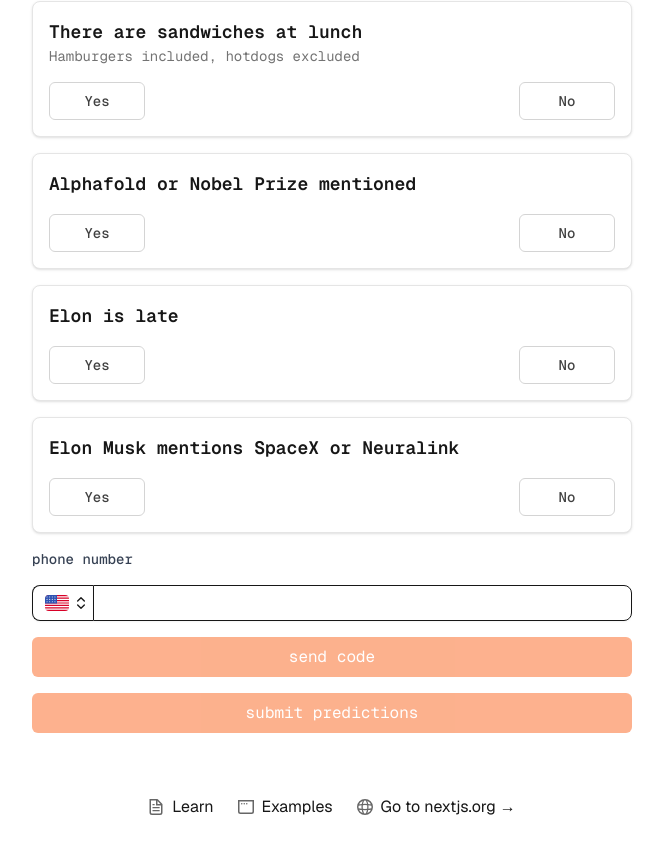
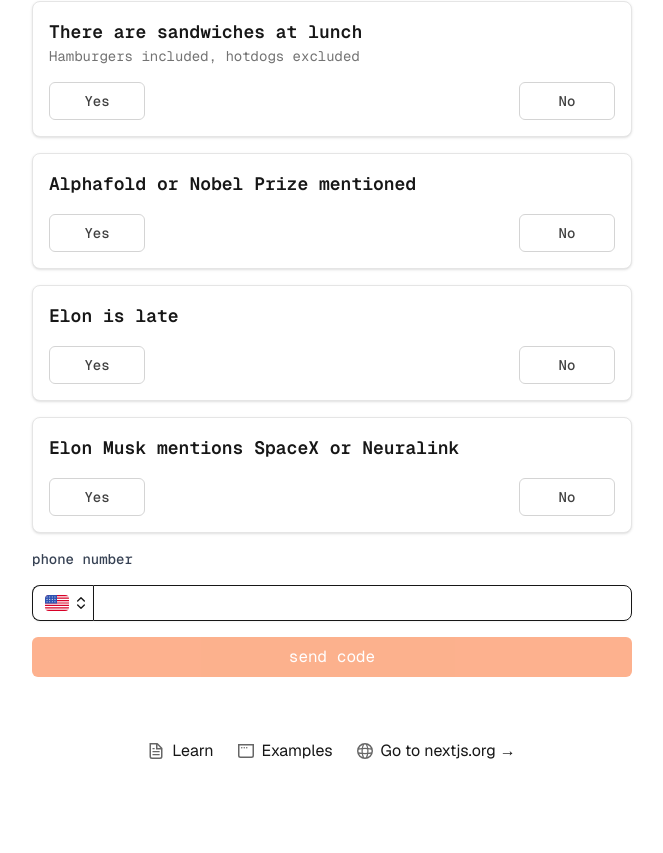
Before and after one commit to Jish2/sus-parlays, a Next.js app: page / in a window 1280 px wide. Shown: the part 903-1756 px from the top of the page, without its empty margins (308-971 px from the left). Built offline with nearby package versions, Linux system fonts and the light colour scheme.

Commit message:
hide submit form button if not logged in

```diff
--- a/src/app/page.tsx
+++ b/src/app/page.tsx
@@ -168,9 +168,10 @@
                 </div>
               )}
 
+              {isVerified && (
               <button
                 type="submit"
-                disabled={!isVerified || isSubmitting}
+                  disabled={isSubmitting}
                 className="w-full py-2 px-4 bg-[#fb651e] text-white rounded-md hover:bg-[#fb651e]/90 disabled:opacity-50"
               >
                 {isSubmitting ? (
@@ -200,6 +201,7 @@
                   "submit predictions"
                 )}
               </button>
+              )}
             </>
           )}
         </form>
```
